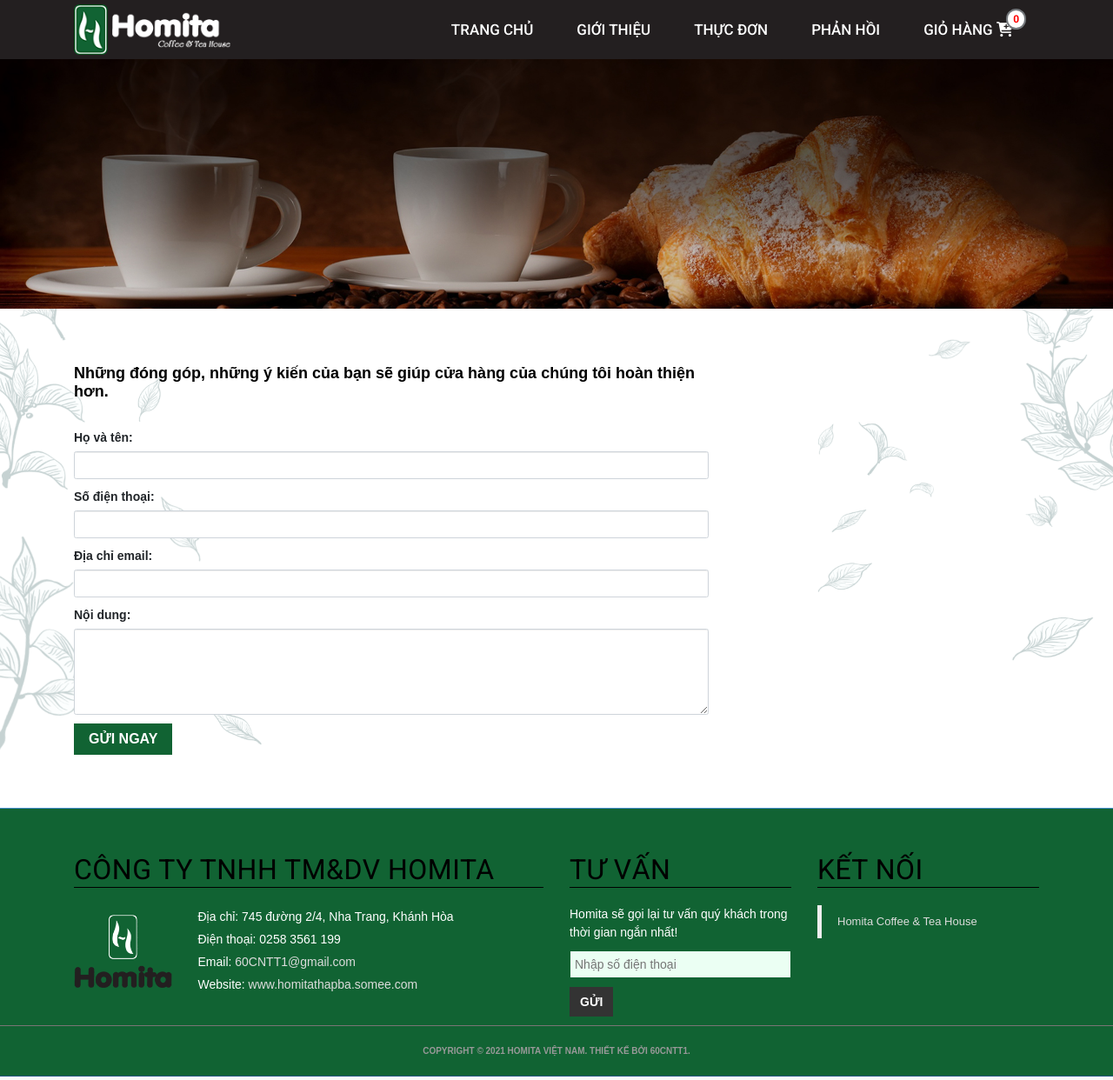
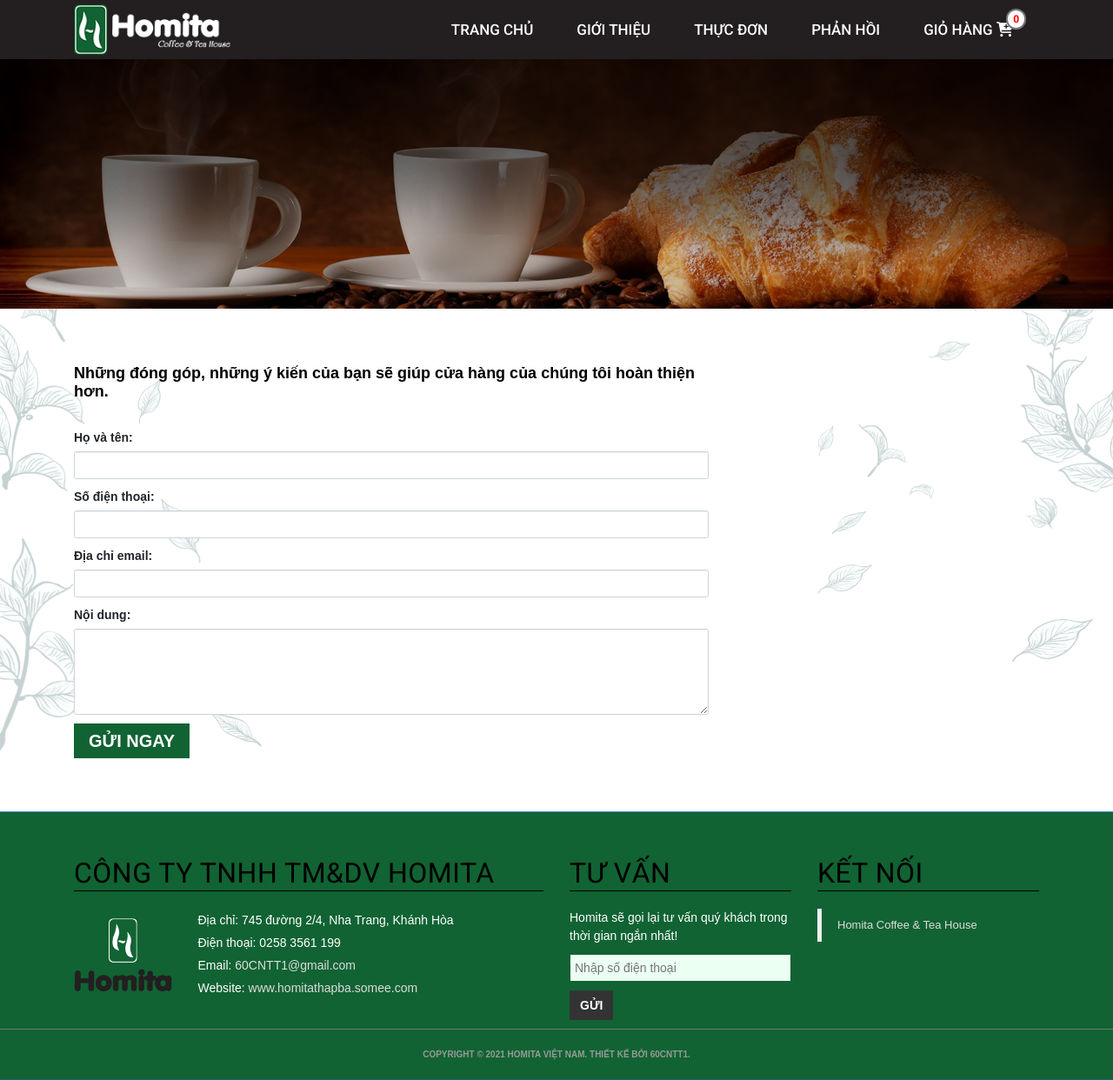
Before and after one commit to 60-CNPM-OpenSourceGroup/QuanLyTraSua-PHP-MVC, a PHP site: page /PhanHoi/Index in a window 1280 px wide. Shown: the whole page at 87% size. Run offline with PHP 8.4, Linux system fonts and the light colour scheme; data that the repository does not hold is empty; some libraries are stand-ins or nearby versions; some web fonts are replaced.

Commit message:
Điều chỉnh CSS

```diff
--- a/mvc/views/pages/announceGioHang.php
+++ b/mvc/views/pages/announceGioHang.php
@@ -1,3 +1,4 @@
+<section id="menu">
     <div style="text-align:center; font-size: 24px; font-weight:bold; margin-top:100px; height:300px; margin-bottom:300px;">
         <div class="container">
             <div class="row">
@@ -8,9 +9,10 @@
                     <div>
                         <img src="public/upload/douong/plzwait.png" alt="" style="height:auto;width:40%" />
                     </div>
-                    <a href="Home/Index" class="btn btn-primary" style="color:white; font-size:20px; text-align:center">Trở về trang chủ</a>
+                    <a href="Home/Index" class="btn btn-primary">Trở về trang chủ</a>
                 </div>
             </div>
             <div class="clearfix"></div>
         </div>
     </div>
+</section>
--- a/public/themes/assets/css/style1.css
+++ b/public/themes/assets/css/style1.css
@@ -489,7 +489,8 @@ header .navbar {
     justify-content: center;
     line-height: 1;
     padding: 8px 15px;
-    font-size: 16px
+    font-size: 20px
+    /* color:white; font-size:20px; text-align:center */
 }
 
 .btn,
@@ -515,7 +516,7 @@ header .navbar {
 }
 
 .btn:hover {
-    border: 2px solid #116333
+    border: 2px solid #116333;
 }
 
 .btn:hover,
```
Lines whose indentation alone changed are shown as unchanged.
